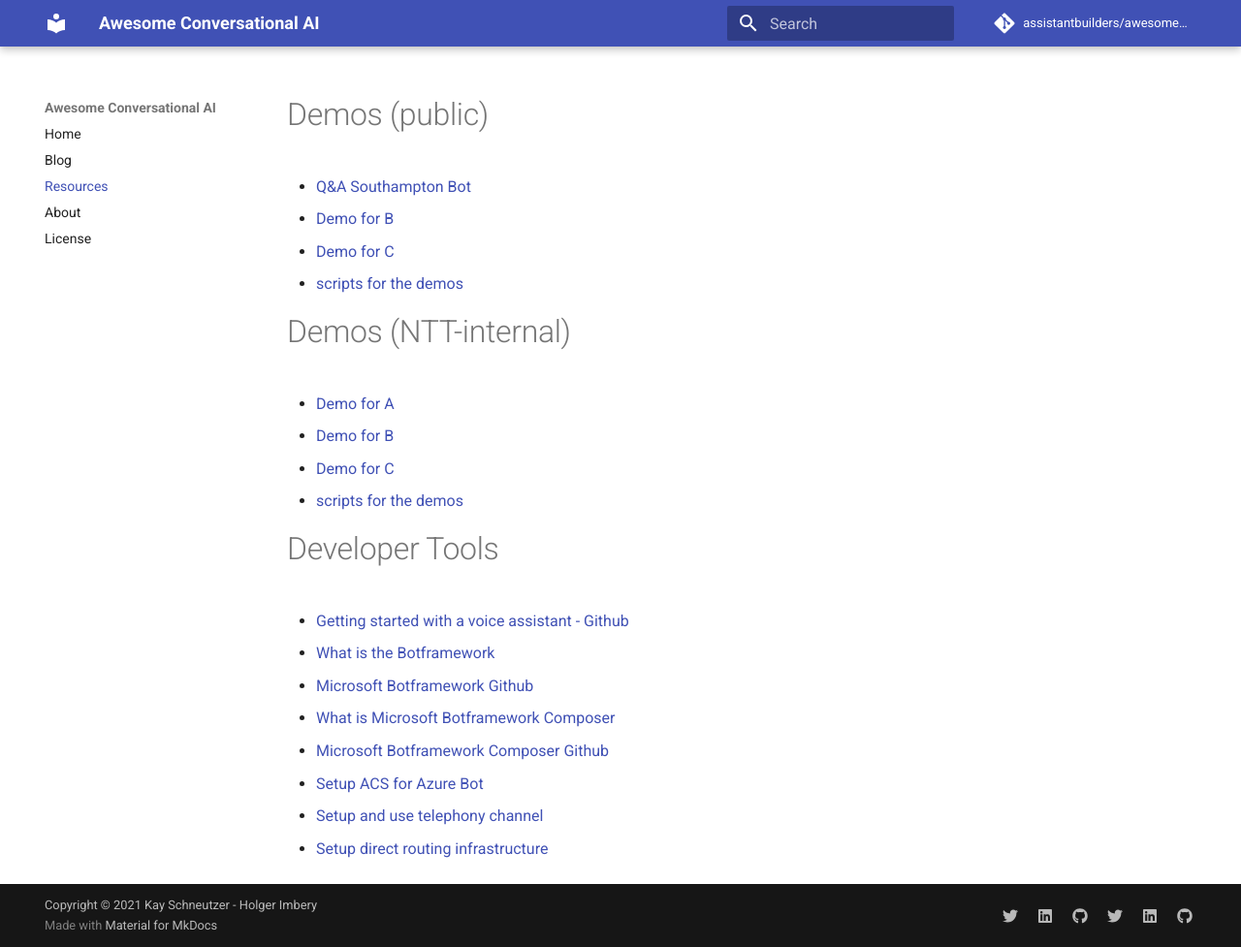
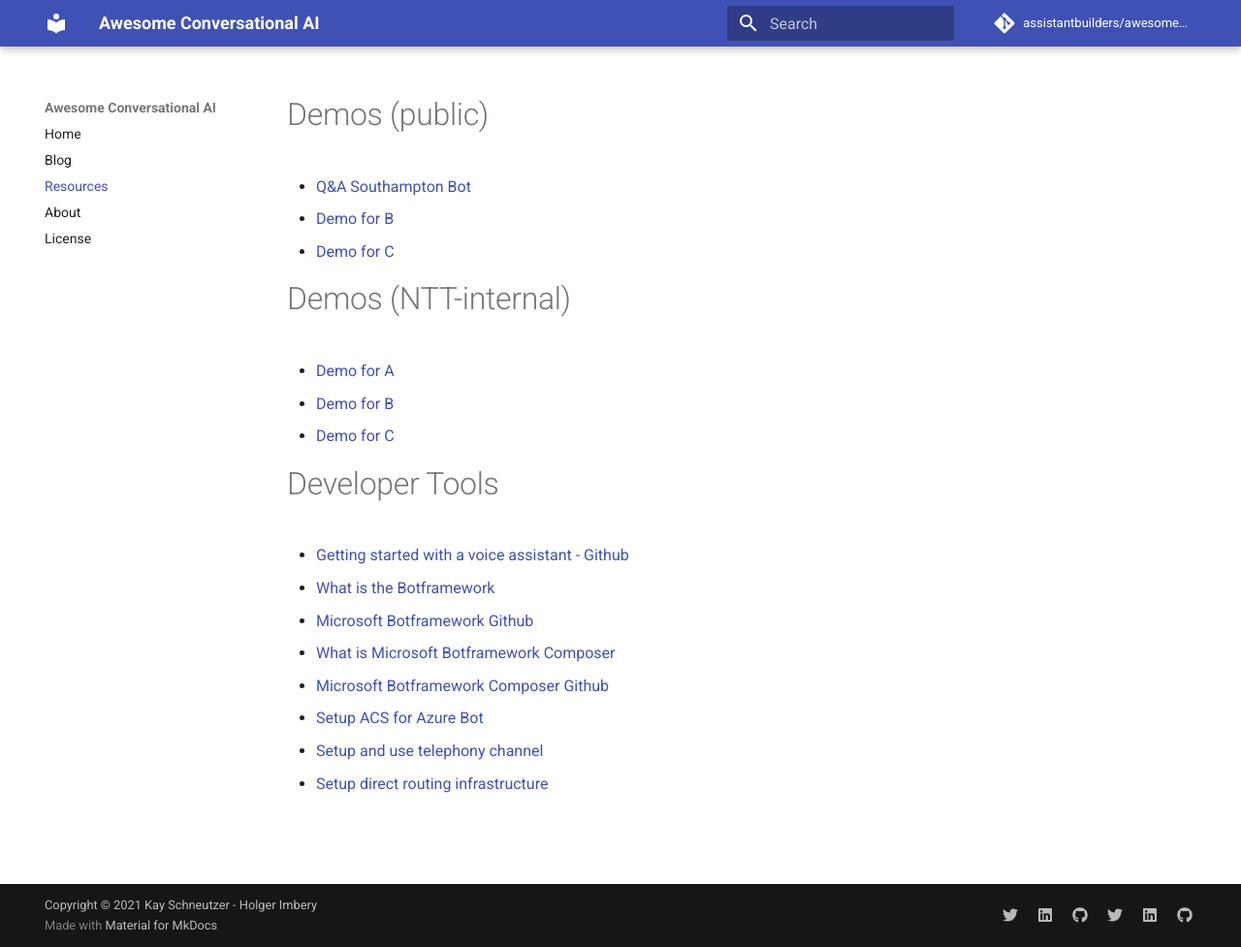
Before and after one commit to assistantbuilders/awesome-conversational-ai, an MkDocs documentation site: the page built from docs/resources.md, in a window 1280 px wide and 977 px high. Shown: the whole window at 97% size. Built offline with MkDocs 1.6.1 and Material for MkDocs 9.7.7, drawn with Linux system fonts in a browser that asks for light colours; comment, search, counter and statistics services are not loaded.

Commit message:
Update resources.md

```diff
--- a/docs/resources.md
+++ b/docs/resources.md
@@ -2,12 +2,12 @@
 - [Q&A  Southampton Bot](https://assistantbuilders.github.io/awesome-conversational-ai/qnasouthampton/)
 - [Demo for B](https://hello.global.ntt)
 - [Demo for C](https://hello.global.ntt)
-- [scripts for the demos](https://assistantbuilders.github.io/awesome-conversational-ai/demoscripts/)
+
 # Demos (NTT-internal)
 - [Demo for A](https://hello.global.ntt)
 - [Demo for B](https://hello.global.ntt)
 - [Demo for C](https://hello.global.ntt)
-- [scripts for the demos](https://assistantbuilders.github.io/awesome-conversational-ai/ntt_demoscripts/)
+
 # Developer Tools
 - [Getting started with a voice assistant - Github](https://github.com/assistantbuilders/ABVoiceAssistant)
 - [What is the Botframework](https://docs.microsoft.com/en-gb/azure/bot-service/bot-service-overview?view=azure-bot-service-4.0)
```
